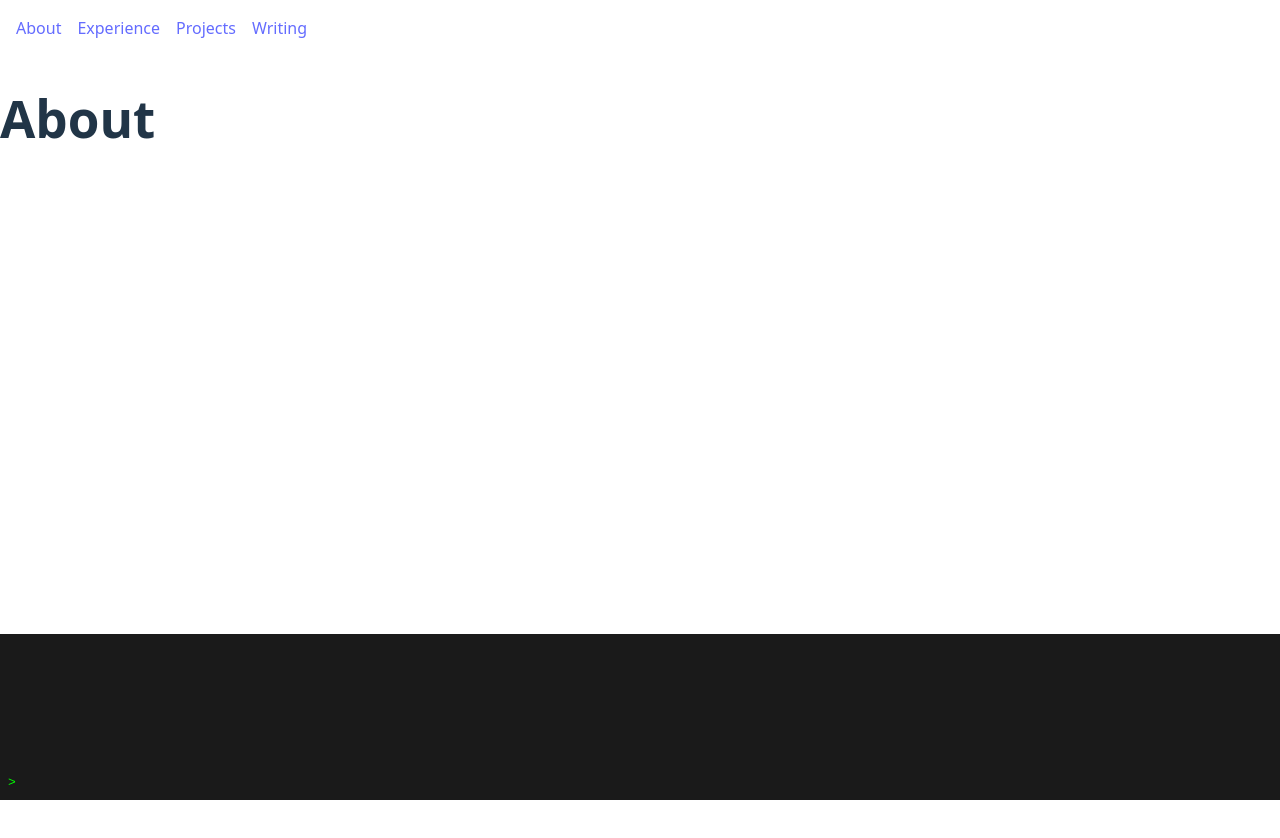
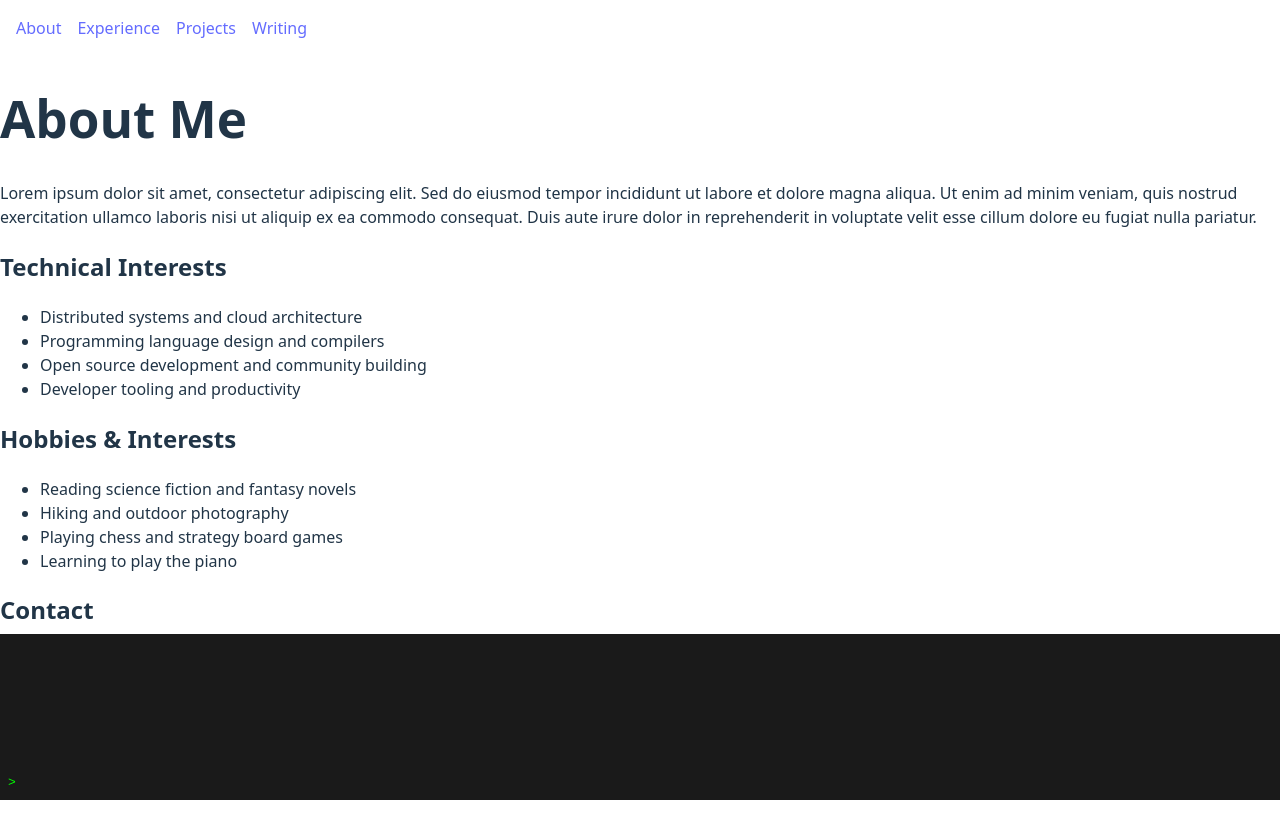
Before and after one commit to kevinclb/portfolio, a React (Vite) app: page /about in a window 1280 px wide. Shown: the top 838 px of the page. Before the commit the page ends 800 px from the top, so only its background shows below. Built offline with nearby package versions, Linux system fonts and the light colour scheme.

Commit message:
enhance About component with detailed personal information, technical interests, hobbies, and contact details

```diff
--- a/src/pages/About.tsx
+++ b/src/pages/About.tsx
@@ -1,5 +1,48 @@
 function About() {
-  return <h1>About</h1>
+  return (
+    <div>
+      <h1>About Me</h1>
+
+      <section>
+        <p>
+          Lorem ipsum dolor sit amet, consectetur adipiscing elit. Sed do eiusmod
+          tempor incididunt ut labore et dolore magna aliqua. Ut enim ad minim veniam,
+          quis nostrud exercitation ullamco laboris nisi ut aliquip ex ea commodo
+          consequat. Duis aute irure dolor in reprehenderit in voluptate velit esse
+          cillum dolore eu fugiat nulla pariatur.
+        </p>
+      </section>
+
+      <section>
+        <h2>Technical Interests</h2>
+        <ul>
+          <li>Distributed systems and cloud architecture</li>
+          <li>Programming language design and compilers</li>
+          <li>Open source development and community building</li>
+          <li>Developer tooling and productivity</li>
+        </ul>
+      </section>
+
+      <section>
+        <h2>Hobbies &amp; Interests</h2>
+        <ul>
+          <li>Reading science fiction and fantasy novels</li>
+          <li>Hiking and outdoor photography</li>
+          <li>Playing chess and strategy board games</li>
+          <li>Learning to play the piano</li>
+        </ul>
+      </section>
+
+      <section>
+        <h2>Contact</h2>
+        <ul>
+          <li>Email: hello@example.com</li>
+          <li>GitHub: github.com/username</li>
+          <li>LinkedIn: linkedin.com/in/username</li>
+        </ul>
+      </section>
+    </div>
+  )
 }
 
 export default About
```
